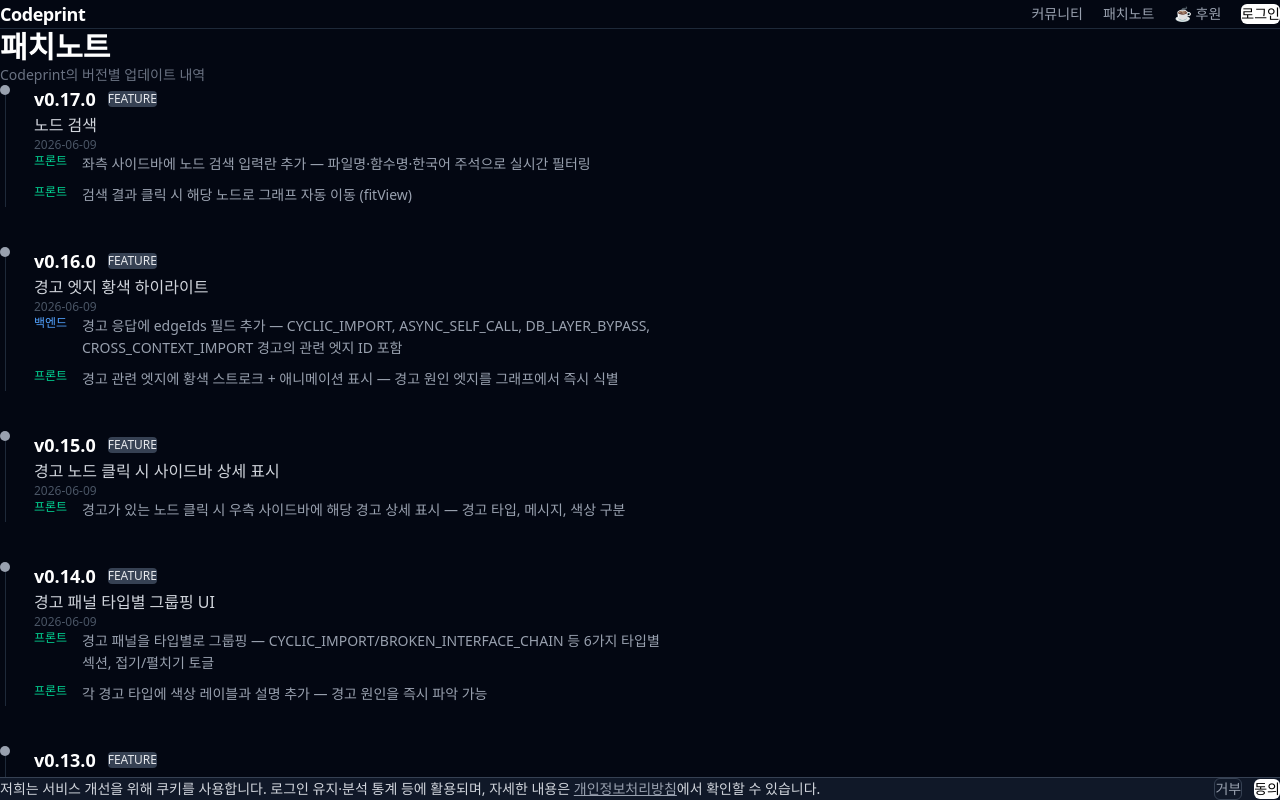
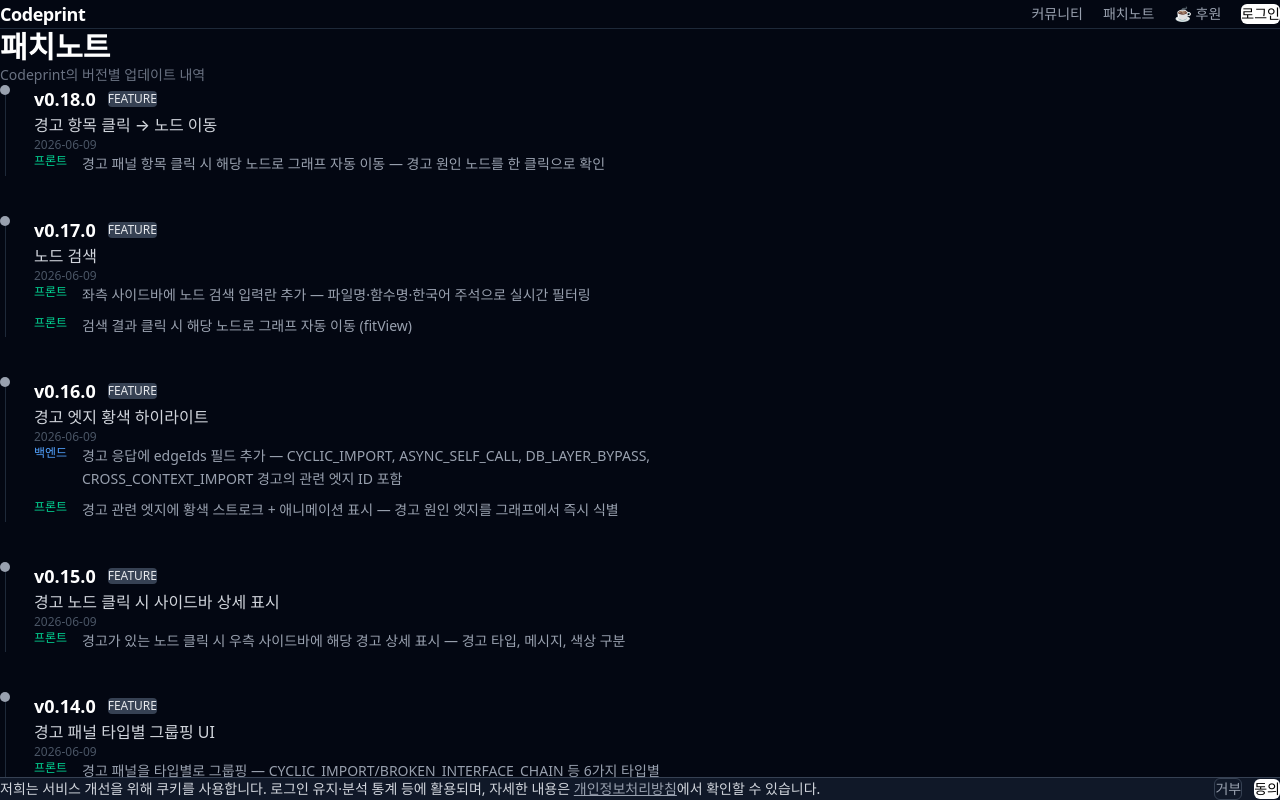
Before and after one commit to PYB0514/codeprint, a React (Vite) app in the folder frontend/: page /changelog in a window 1280 px wide. Shown: the top 800 px of the page. Built offline with nearby package versions, Linux system fonts and the light colour scheme; no server answers.

Commit message:
feat: 경고 항목 클릭 시 해당 노드로 그래프 이동 — WarningPanel onNodeNavigate 콜백 추가 (v0.18.0) (#127)

```diff
--- a/frontend/src/components/WarningPanel.tsx
+++ b/frontend/src/components/WarningPanel.tsx
@@ -9,6 +9,7 @@ interface Warning {
 
 interface Props {
   warnings: Warning[]
+  onNodeNavigate?: (nodeId: string) => void
 }
 
 const WARNING_META: Record<string, { label: string; desc: string; color: string }> = {
@@ -21,7 +22,7 @@ const WARNING_META: Record<string, { label: string; desc: string; color: string
 }
 
 // 경고 목록을 타입별로 그룹핑하여 접기/펼치기 섹션으로 표시
-export default function WarningPanel({ warnings }: Props) {
+export default function WarningPanel({ warnings, onNodeNavigate }: Props) {
   const grouped = new Map<string, Warning[]>()
   for (const w of warnings) {
     if (!grouped.has(w.type)) grouped.set(w.type, [])
@@ -31,14 +32,14 @@ export default function WarningPanel({ warnings }: Props) {
   return (
     <div className="flex flex-col gap-2">
       {[...grouped.entries()].map(([type, items]) => (
-        <WarningGroup key={type} type={type} items={items} />
+        <WarningGroup key={type} type={type} items={items} onNodeNavigate={onNodeNavigate} />
       ))}
     </div>
   )
 }
 
 // 경고 타입별 접기/펼치기 그룹
-function WarningGroup({ type, items }: { type: string; items: Warning[] }) {
+function WarningGroup({ type, items, onNodeNavigate }: { type: string; items: Warning[]; onNodeNavigate?: (nodeId: string) => void }) {
   const [open, setOpen] = useState(true)
   const meta = WARNING_META[type] ?? { label: type, desc: '', color: '#eab308' }
 
@@ -58,9 +59,13 @@ function WarningGroup({ type, items }: { type: string; items: Warning[] }) {
       {open && (
         <div className="flex flex-col gap-1 mt-1">
           {items.map((w, i) => (
-            <div key={i} className="text-[11px] text-yellow-200/80 bg-yellow-900/10 border border-yellow-800/30 rounded px-1.5 py-1 leading-snug">
+            <button
+              key={i}
+              onClick={() => onNodeNavigate && w.nodeIds[0] && onNodeNavigate(w.nodeIds[0])}
+              className="w-full text-left text-[11px] text-yellow-200/80 bg-yellow-900/10 border border-yellow-800/30 rounded px-1.5 py-1 leading-snug hover:bg-yellow-900/20 hover:border-yellow-700/50 transition-colors"
+            >
               {w.message.replace(/^[^:]+:\s*/, '')}
-            </div>
+            </button>
           ))}
         </div>
       )}
--- a/frontend/src/pages/ChangelogPage.tsx
+++ b/frontend/src/pages/ChangelogPage.tsx
@@ -10,6 +10,15 @@ interface Release {
 }
 
 const RELEASES: Release[] = [
+  {
+    version: 'v0.18.0',
+    date: '2026-06-09',
+    title: '경고 항목 클릭 → 노드 이동',
+    type: 'feature',
+    items: [
+      { category: '프론트', desc: '경고 패널 항목 클릭 시 해당 노드로 그래프 자동 이동 — 경고 원인 노드를 한 클릭으로 확인' },
+    ],
+  },
   {
     version: 'v0.17.0',
     date: '2026-06-09',
--- a/frontend/src/pages/GraphPage.tsx
+++ b/frontend/src/pages/GraphPage.tsx
@@ -1746,7 +1746,7 @@ function GraphPageInner() {
             {/* 런타임 경고 패널 */}
             {warnings.length > 0 && (
               <LeftSection title={`경고 (${warnings.length})`}>
-                <WarningPanel warnings={warnings} />
+                <WarningPanel warnings={warnings} onNodeNavigate={handleSearchNodeClick} />
               </LeftSection>
             )}
           </div>
```
